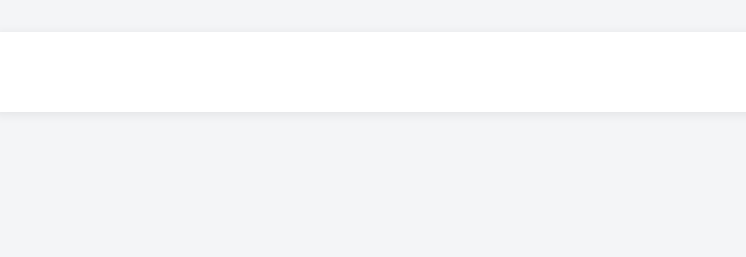
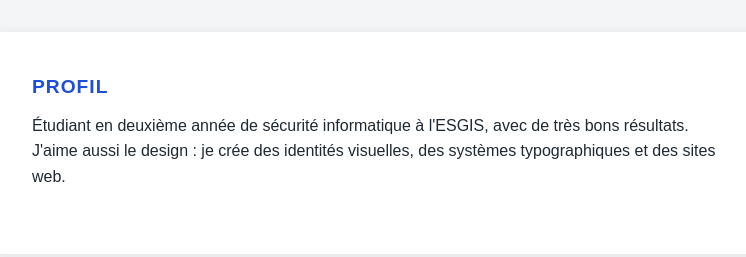
Before and after one commit to Maxsimavo/mon-cv, a plain HTML site: page index.html in a window 1280 px wide. Shown: the whole page, without its empty margins (258-1004 px from the left). Drawn offline with Linux system fonts and the light colour scheme.

Commit message:
mise en place de la section description

```diff
--- a/index.html
+++ b/index.html
@@ -12,7 +12,10 @@
 
     <!-- TITRE -->
 
-    <!-- DESCRIPTION -->
+        <section id="description">
+      <h2>Profil</h2>
+      <p>Étudiant en deuxième année de sécurité informatique à l'ESGIS, avec de très bons résultats. J'aime aussi le design : je crée des identités visuelles, des systèmes typographiques et des sites web.</p>
+    </section>
 
     <!-- FORMATIONS -->
 
```
